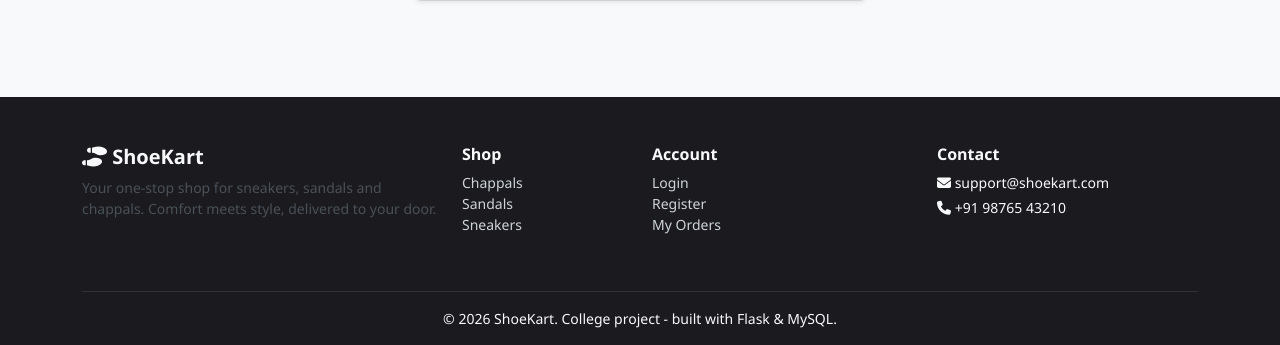
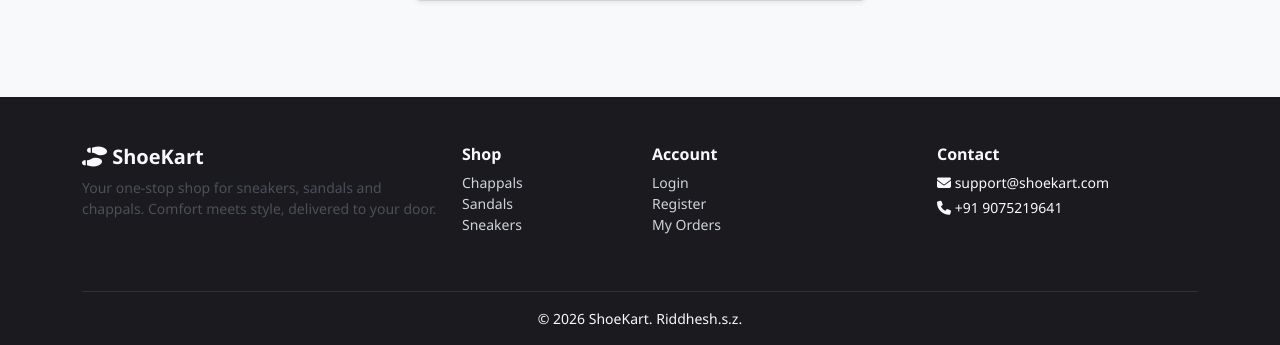
Before and after one commit to riddhesh211/shoekart, a Flask app: page /login in a window 1280 px wide. Shown: the part 527-872 px from the top of the page. Run offline with Flask 3, Linux system fonts and the light colour scheme; data comes from the database, SQL or seed files in the repository.

Commit message:
Update footer text

```diff
--- a/templates/base.html
+++ b/templates/base.html
@@ -112,11 +112,11 @@
             <div class="col-md-3 mb-4">
                 <h6 class="fw-bold">Contact</h6>
                 <p class="small mb-1"><i class="fa-solid fa-envelope"></i> support@shoekart.com</p>
-                <p class="small"><i class="fa-solid fa-phone"></i> +91 98765 43210</p>
+                <p class="small"><i class="fa-solid fa-phone"></i> +91 9075219641</p>
             </div>
         </div>
         <hr class="border-secondary">
-        <p class="text-center small mb-0">&copy; {{ current_year }} ShoeKart. College project - built with Flask &amp; MySQL.</p>
+        <p class="text-center small mb-0">&copy; {{ current_year }} ShoeKart.   Riddhesh.s.z.</p>
     </div>
 </footer>
 
```
